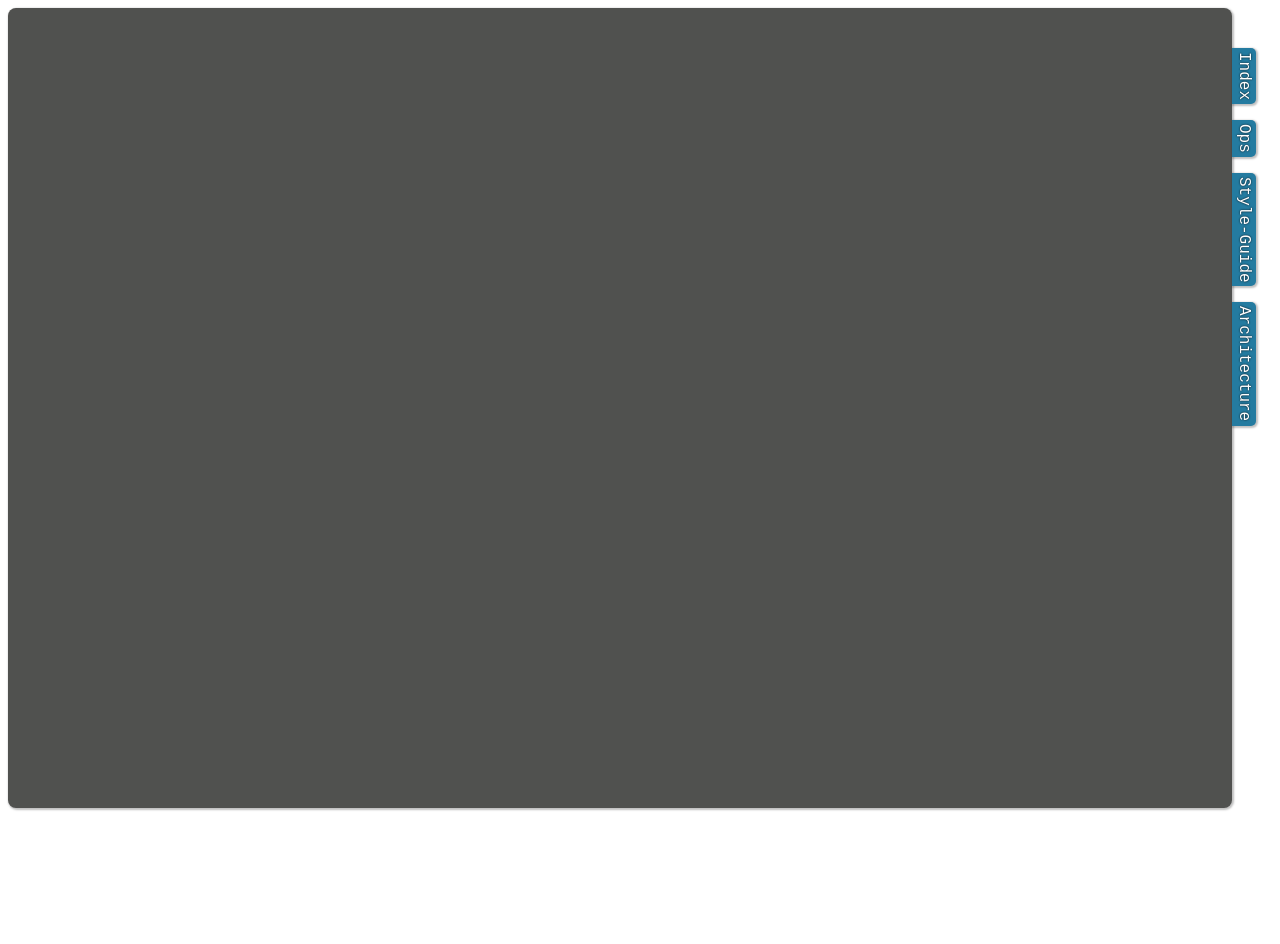
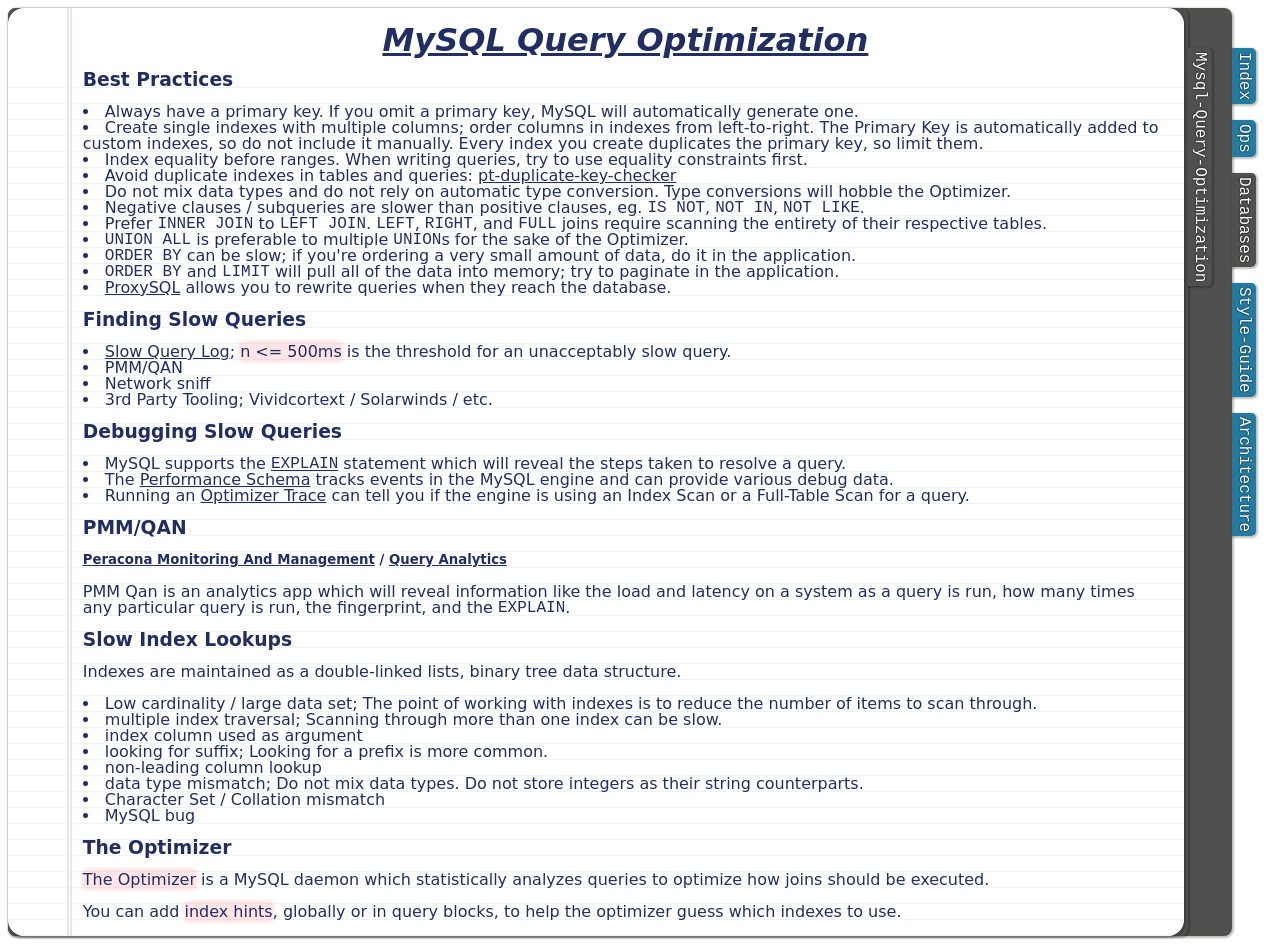
Before and after one commit to SamuelDavis/notes, a Nuxt app: page /databases/mysql-query-optimization in a window 1280 px wide. Before the commit the page ends 816 px from the top, so only its background shows below. Built offline with nearby package versions, Linux system fonts and the light colour scheme.

Commit message:
notes on alkin teuysals query optimization talk

```diff
--- /dev/null
+++ b/pages/databases/index.vue
@@ -0,0 +1,7 @@
+<script>
+  export default {
+    middleware ({ redirect }) {
+      return redirect('/databases/mysql-query-optimization')
+    }
+  }
+</script>
--- /dev/null
+++ b/pages/databases/mysql-query-optimization.vue
@@ -0,0 +1,82 @@
+<template>
+  <notes-paper>
+    <template v-slot:header>
+      <h1>
+        <notes-citation href="https://www.youtube.com/watch/?v=9NHrZTIHwKA">MySQL Query Optimization</notes-citation>
+      </h1>
+    </template>
+    <section>
+      <h3>Best Practices</h3>
+      <ul>
+        <li>Always have a primary key. If you omit a primary key, MySQL will automatically generate one.</li>
+        <li>Create single indexes with multiple columns; order columns in indexes from left-to-right. The Primary Key is automatically added to custom indexes, so do not include it manually. Every index you create duplicates the primary key, so limit them.</li>
+        <li>Index equality before ranges. When writing queries, try to use equality constraints first.</li>
+        <li>Avoid duplicate indexes in tables and queries: <a href="https://www.percona.com/doc/percona-toolkit/LATEST/pt-duplicate-key-checker.html" target="_blank">pt-duplicate-key-checker</a></li>
+        <li>Do not mix data types and do not rely on automatic type conversion. Type conversions will hobble the Optimizer.</li>
+        <li>Negative clauses / subqueries are slower than positive clauses, eg. <code>IS NOT</code>, <code>NOT IN</code>, <code>NOT LIKE</code>.</li>
+        <li>Prefer <code>INNER JOIN</code> to <code>LEFT JOIN</code>. <code>LEFT</code>, <code>RIGHT</code>, and <code>FULL</code> joins require scanning the entirety of their respective tables.</li>
+        <li><code>UNION ALL</code> is preferable to multiple <code>UNION</code>s for the sake of the Optimizer.</li>
+        <li><code>ORDER BY</code> can be slow; if you're ordering a very small amount of data, do it in the application.</li>
+        <li><code>ORDER BY</code> and <code>LIMIT</code> will pull all of the data into memory; try to paginate in the application.</li>
+        <li><a href="https://www.percona.com/blog/2018/05/02/proxysql-query-rewrite-use-case/">ProxySQL</a> allows you to rewrite queries when they reach the database.</li>
+      </ul>
+    </section>
+    <section>
+      <h3>Finding Slow Queries</h3>
+      <ul>
+        <li><a href="https://dev.mysql.com/doc/refman/8.0/en/slow-query-log.html" target="_blank">Slow Query Log</a>; <em>n <= 500ms</em> is the threshold for an unacceptably slow query.</li>
+        <li>PMM/QAN</li>
+        <li>Network sniff</li>
+        <li>3rd Party Tooling; Vividcortext / Solarwinds / etc.</li>
+      </ul>
+    </section>
+    <section>
+      <h3>Debugging Slow Queries</h3>
+      <ul>
+        <li>MySQL supports the <a href="https://dev.mysql.com/doc/refman/8.0/en/explain.html" target="_blank"><code>EXPLAIN</code></a> statement which will reveal the steps taken to resolve a query.</li>
+        <li>The <a href="https://dev.mysql.com/doc/refman/5.5/en/performance-schema.html" target="_blank">Performance Schema</a> tracks events in the MySQL engine and can provide various debug data.</li>
+        <li>Running an <a href="https://dev.mysql.com/doc/internals/en/optimizer-tracing-typical-usage.html" target="_blank">Optimizer Trace</a> can tell you if the engine is using an Index Scan or a Full-Table Scan for a query.</li>
+      </ul>
+    </section>
+    <section>
+      <h3>PMM/QAN</h3>
+      <h5><a href="https://www.percona.com/software/database-tools/percona-monitoring-and-management">Peracona Monitoring and Management</a> / <a href="https://www.percona.com/doc/percona-monitoring-and-management/qan.html">Query Analytics</a></h5>
+      <p>PMM Qan is an analytics app which will reveal information like the load and latency on a system as a query is run, how many times any particular query is run, the fingerprint, and the <code>EXPLAIN</code>.</p>
+    </section>
+    <section>
+      <h3>Slow Index Lookups</h3>
+      <p>Indexes are maintained as a double-linked lists, binary tree data structure.</p>
+      <ul>
+        <li>Low cardinality / large data set; The point of working with indexes is to reduce the number of items to scan through.</li>
+        <li>multiple index traversal; Scanning through more than one index can be slow.</li>
+        <li>index column used as argument</li>
+        <li>looking for suffix; Looking for a prefix is more common.</li>
+        <li>non-leading column lookup</li>
+        <li>data type mismatch; Do not mix data types. Do not store integers as their string counterparts.</li>
+        <li>Character Set / Collation mismatch</li>
+        <li>MySQL bug</li>
+      </ul>
+    </section>
+    <section>
+      <h3>The Optimizer</h3>
+      <p><em>The Optimizer</em> is a MySQL daemon which statistically analyzes queries to optimize how joins should be executed.</p>
+      <p>You can add <em>index hints</em>, globally or in query blocks, to help the optimizer guess which indexes to use.</p>
+    </section>
+  </notes-paper>
+</template>
+
+<script>
+  import NotesPaper from '../../components/NotesPaper'
+  import NotesCitation from '../../components/NotesCitation'
+
+  export default {
+    components: {
+      NotesPaper,
+      NotesCitation
+    }
+  }
+</script>
+
+<style scoped>
+
+</style>
```
